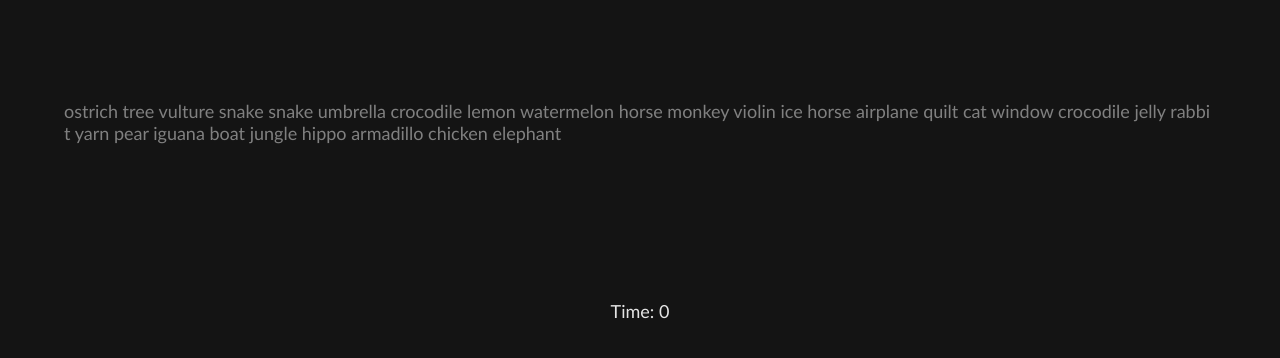
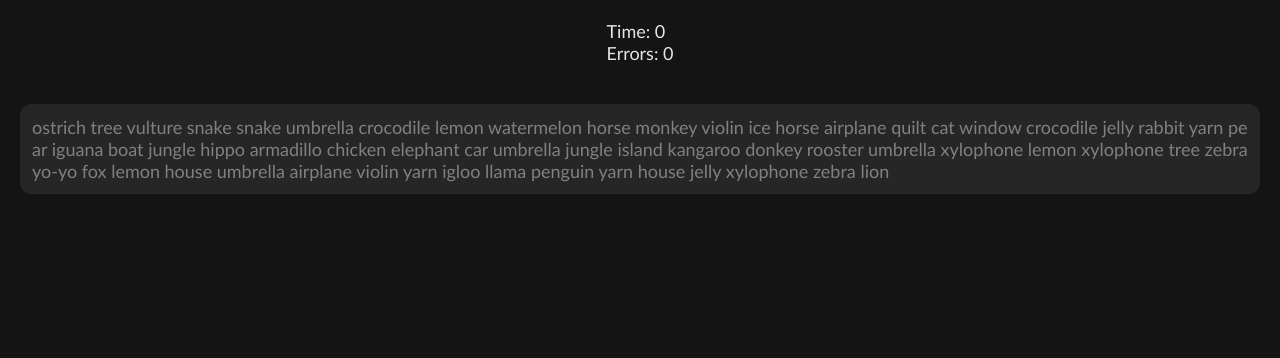
Before and after one commit to MammadovAslan/typing-speed-test, a React (Vite) app in the folder typing_speed_test/: page / in a window 1280 px wide. Shown: the top 358 px of the page. Built offline with nearby package versions, Linux system fonts and the light colour scheme.

Commit message:
ui changes

```diff
--- a/typing_speed_test/src/Components/TypingTest.tsx
+++ b/typing_speed_test/src/Components/TypingTest.tsx
@@ -3,7 +3,7 @@ import { words } from "../data/words";
 import uuid from "react-uuid";
 
 const TypingTest = () => {
-  const WORDS_LIMIT = 30;
+  const WORDS_LIMIT = 60;
 
   const [randomWords, setRandomWords] = useState<string[]>([]);
   const [value, setValue] = useState("");
@@ -15,11 +15,6 @@ const TypingTest = () => {
   const [errors, setErrors] = useState<number>(0);
 
   const inputRef = useRef<HTMLInputElement>(null);
-  const textFieldRef = useRef<HTMLDivElement>(null);
-  const typedTextRef = useRef<HTMLParagraphElement>(null);
-  const [scroll, setScroll] = useState<number>(10);
-
-  const textContainer = textFieldRef?.current ?? undefined;
 
   const getRandomWords = () => {
     for (let i = 0; i < WORDS_LIMIT; i++) {
@@ -58,11 +53,7 @@ const TypingTest = () => {
     const lastTypedLetter = event.target.value.split("").at(-1);
 
     if (lastLetterInArray === lastTypedLetter) {
-      textContainer?.scrollTo(scroll, 0);
-      console.log(textContainer!.scrollLeft);
       setValue(event.target.value);
-      setScroll((prev) => prev + 10);
-
       if (event.target.value.length === randomWords.join("").length) {
         setFinish(true);
       }
@@ -71,7 +62,8 @@ const TypingTest = () => {
       }
     } else if (typing) {
       setTyping(false);
-    } else {
+    }
+    if (lastLetterInArray !== lastTypedLetter) {
       setErrors((prev) => prev + 1);
     }
   };
@@ -90,17 +82,6 @@ const TypingTest = () => {
 
   return (
     <div className="container">
-      <div className="text-field" ref={textFieldRef}>
-        <p className="words">{randomWords.map((el: string) => el + " ")}</p>
-        <p className="typed-text" ref={typedTextRef}>
-          {value.split("").map((el) => (
-            <span key={uuid()} className={`letter`}>
-              {el}
-            </span>
-          ))}
-        </p>
-        <input ref={inputRef} className="typing-area" value={value} onChange={handleChange} />
-      </div>
       <div className="timer-container">
         {finish ? (
           <p className="timer">
@@ -108,9 +89,22 @@ const TypingTest = () => {
             Accuracy :{calculateAccuracy()} %
           </p>
         ) : (
-          <p className="timer">Time: {seconds}</p>
+          <p className="timer">
+            Time: {seconds} <br /> Errors: {errors}
+          </p>
         )}
       </div>
+      <div className="text-field">
+        <p className="words">{randomWords.map((el: string) => el + " ")}</p>
+        <p className="typed-text">
+          {value.split("").map((el) => (
+            <span key={uuid()} className={`letter`}>
+              {el}
+            </span>
+          ))}
+        </p>
+      </div>
+        <input ref={inputRef} className="typing-area" value={value} onChange={handleChange} />
     </div>
   );
 };
--- a/typing_speed_test/src/Styles/Sass/components/_textField.scss
+++ b/typing_speed_test/src/Styles/Sass/components/_textField.scss
@@ -6,58 +6,46 @@
   flex-direction: column;
   align-items: center;
   font-size: 18px;
-
+  padding-top: 20px;
+  gap: 40px;
   * {
     color: $smokeWhite;
   }
-}
   .text-field {
     min-width: 90%;
-  height: 100px;
-  margin: 100px auto;
+    margin: 0 20px;
     position: relative;
     padding: 12px;
+    background-color: rgba(78, 75, 75, 0.337);
+    border-radius: 12px;
     .words {
-    position: absolute;
       word-break: break-all;
-    top: 0;
-    left: 0;
-    bottom: 0;
-    right: 0;
     }
 
     .typed-text {
       position: absolute;
       word-break: break-all;
-    top: 0;
-    left: 0;
+      top: 12px;
+      left: 12px;
+      right: 12px;
       min-height: 18px;
       font-weight: 500;
-    span {
-      position: relative;
-      background-color: $black;
-      &:last-child {
-        &:before {
-          content: "";
-          position: absolute;
-          background-color: $smokeWhite;
-          right: -2px;
-          width: 1px;
-          height: 20px;
-        }
-      }
-    }
-    .space {
-      display: inline-block;
-      width: 30px;
-    }
     }
 
     .words {
       color: $gray;
     }
-
+  }
   .typing-area {
     opacity: 0;
+    outline: none;
+    border: none;
+    border-radius: 4px;
+    padding: 4px 4px 4px 8px;
+    background-color: rgba(78, 75, 75, 0.337);
+  }
+
+  .error {
+    background-color: red !important;
   }
 }
--- a/typing_speed_test/src/Styles/css/style.css
+++ b/typing_speed_test/src/Styles/css/style.css
@@ -17,53 +17,43 @@
   flex-direction: column;
   align-items: center;
   font-size: 18px;
+  padding-top: 20px;
+  gap: 40px;
 }
 .container * {
   color: #e5e5e5;
 }
-
-.text-field {
+.container .text-field {
   min-width: 90%;
-  height: 100px;
-  margin: 100px auto;
+  margin: 0 20px;
   position: relative;
   padding: 12px;
+  background-color: rgba(78, 75, 75, 0.337);
+  border-radius: 12px;
 }
-.text-field .words {
+.container .text-field .words {
+  word-break: break-all;
+}
+.container .text-field .typed-text {
   position: absolute;
   word-break: break-all;
-  top: 0;
-  left: 0;
-  bottom: 0;
-  right: 0;
-}
-.text-field .typed-text {
-  position: absolute;
-  word-break: break-all;
-  top: 0;
-  left: 0;
+  top: 12px;
+  left: 12px;
+  right: 12px;
   min-height: 18px;
   font-weight: 500;
 }
-.text-field .typed-text span {
-  position: relative;
-  background-color: #141414;
-}
-.text-field .typed-text span:last-child:before {
-  content: "";
-  position: absolute;
-  background-color: #e5e5e5;
-  right: -2px;
-  width: 1px;
-  height: 20px;
-}
-.text-field .typed-text .space {
-  display: inline-block;
-  width: 30px;
-}
-.text-field .words {
+.container .text-field .words {
   color: #808080;
 }
-.text-field .typing-area {
+.container .typing-area {
   opacity: 0;
+  outline: none;
+  border: none;
+  border-radius: 4px;
+  padding: 4px 4px 4px 8px;
+  background-color: rgba(78, 75, 75, 0.337);
 }
+.container .error {
+  background-color: red !important;
+}
```
Lines whose indentation alone changed are shown as unchanged.
